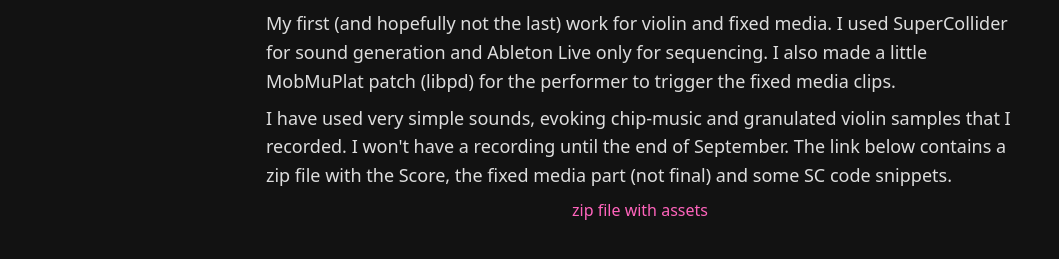
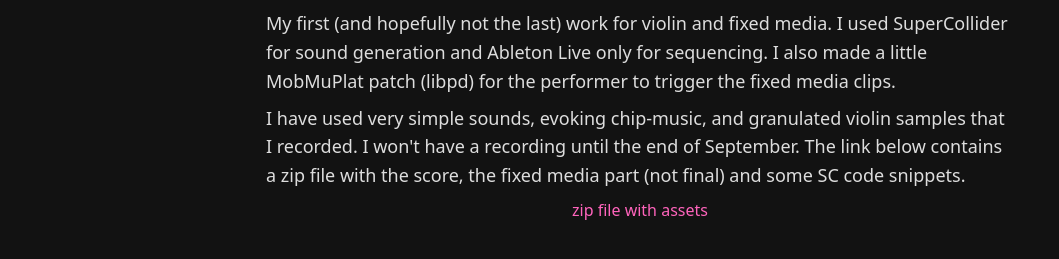
Before and after one commit to r1ckp0/r1ckp0.github.io, a plain HTML site: page escenas1.html in a window 1280 px wide. Shown: the part 189-448 px from the top of the page, without its empty margins (0-1059 px from the left). Drawn offline with Linux system fonts and the light colour scheme.

Commit message:
Update escenas1.html

```diff
--- a/escenas1.html
+++ b/escenas1.html
@@ -22,7 +22,7 @@
     <section class="container">
         <h2 style="padding-top: 100px;">Escenas I</h2>
         <p>My first (and hopefully not the last) work for violin and fixed media. I used SuperCollider for sound generation and Ableton Live only for sequencing. I also made a little MobMuPlat patch (libpd) for the performer to trigger the fixed media clips.</p>
-        <p>I have used very simple sounds, evoking chip-music and granulated violin samples that I recorded. I won't have a recording until the end of September. The link below contains a zip file with the Score, the fixed media part (not final) and some SC code snippets.</p>
+        <p>I have used very simple sounds, evoking chip-music, and granulated violin samples that I recorded. I won't have a recording until the end of September. The link below contains a zip file with the score, the fixed media part (not final) and some SC code snippets.</p>
         <a href="escenas1.zip" download="escenas1.zip">zip file with assets</a>
     </section>
 </body>
```
